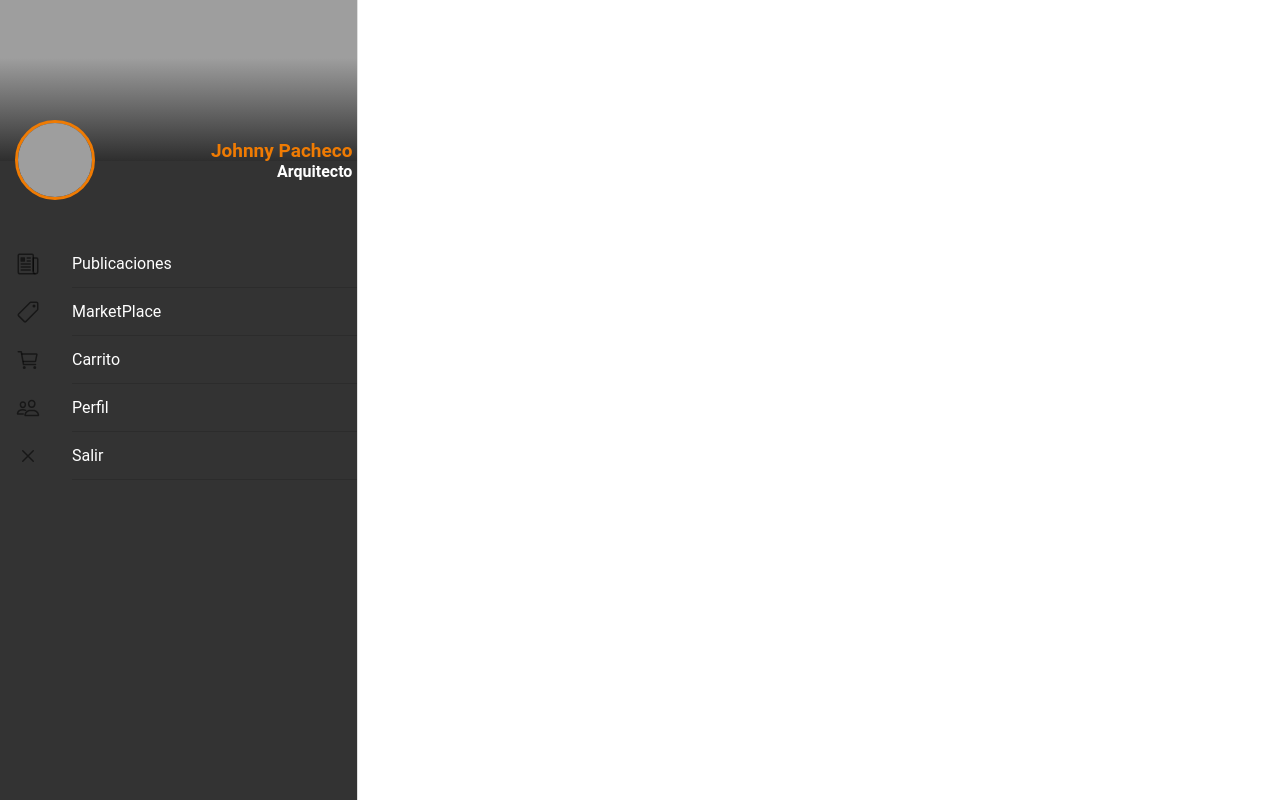
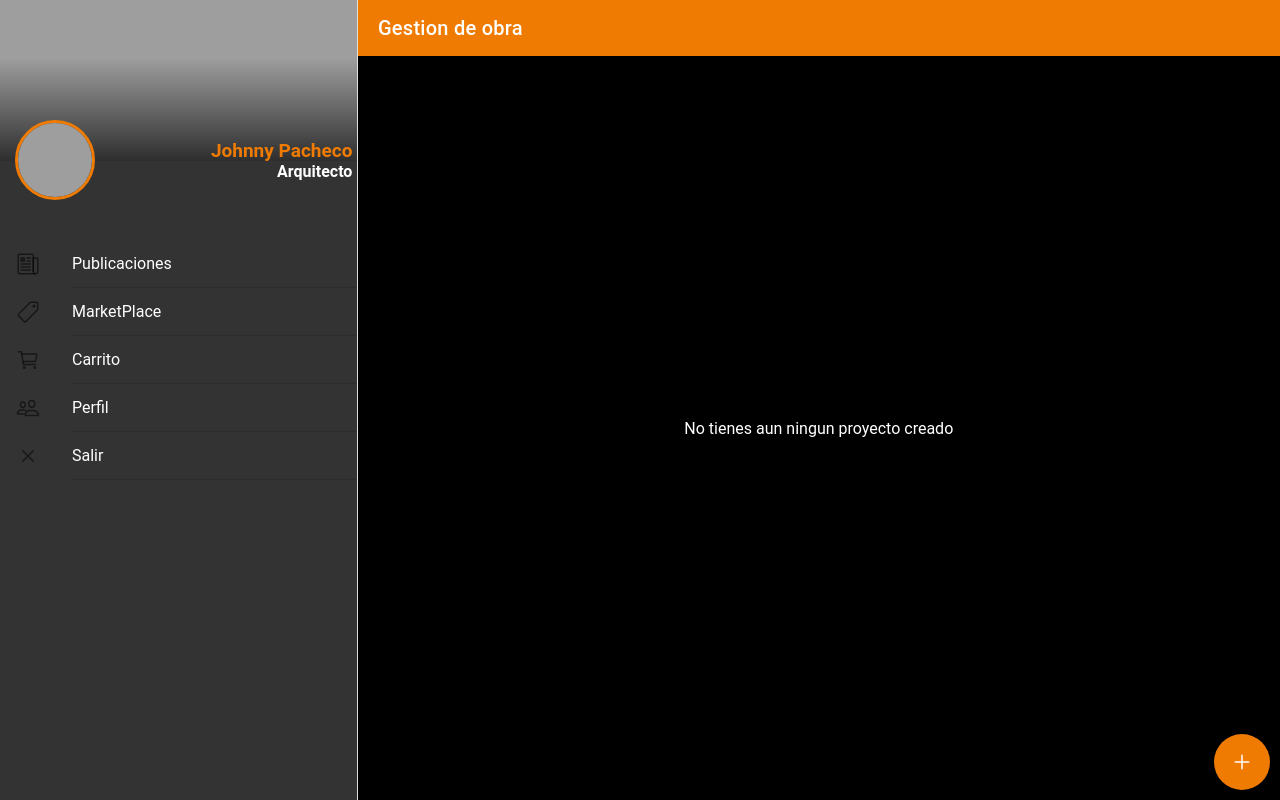
Before and after one commit to dev-120/construclick-app, a React (Create React App) app: page /gestion in a window 1280 px wide. Built offline with nearby package versions, Linux system fonts and the light colour scheme; grey boxes are pictures that could not be loaded.

Commit message:
DOughtnut init

```diff
--- a/package.json
+++ b/package.json
@@ -18,10 +18,12 @@
     "@types/react-dom": "^16.9.10",
     "@types/react-router": "^5.1.11",
     "@types/react-router-dom": "^5.1.7",
+    "chart.js": "^3.3.2",
     "firebase": "^8.5.0",
     "ionicons": "^5.4.0",
     "mime": "^1.6.0",
     "react": "^17.0.1",
+    "react-chartjs-2": "^3.0.3",
     "react-dom": "^17.0.1",
     "react-router": "^5.2.0",
     "react-router-dom": "^5.2.0",
--- a/src/App.tsx
+++ b/src/App.tsx
@@ -13,12 +13,14 @@ import "firebase/auth";
 import Home from "./pages/Home/Home";
 import Posts from "./pages/Posts/Posts";
 import Menu from './components/Menu/Menu';
+import Profile from "./pages/Profile/Profile";
 import ViewPost from './pages/ViewPost/ViewPost';
 import Register from './pages/Register/Register';
+import Management from "./pages/Management/Management";
 import CreatePost from "./pages/CreatePost/CreatePost";
 import MarketPlace from "./pages/MarketPlace/MarketPlace";
 import ProductDetail from "./pages/MarketPlace/ProductDetail";
-import Profile from "./pages/Profile/Profile";
+import ManagementDashboard from "./pages/Management/Dashboard/Dashboard";
 
 /* Core CSS required for Ionic components to work properly */
 import "@ionic/react/css/core.css";
@@ -53,6 +55,8 @@ const Router = (
         <Route exact path="/register" component={Register} />
         <Route exact path="/profile" component={Profile}/>
         <Route exact path="/marketplace" component={MarketPlace} />
+        <Route exact path="/gestion/dashboard" component={ManagementDashboard} />
+        <Route exact path="/gestion" component={Management} />
         <Route exact path="/marketplace/:productId" component={ProductDetail} />
         <Route exact path="/" component={Home} />
       </IonRouterOutlet>
--- /dev/null
+++ b/src/components/Doughnut/Doughnut.css
@@ -0,0 +1,35 @@
+.doughnut_container {
+    display: flex;
+    flex-direction: column;
+    justify-content: space-around;
+    align-items: center;
+    position: relative;
+    box-sizing: border-box;
+}
+
+.title_doughnut{
+    text-align: center;
+    color: #959595;
+    font-size: 14px;
+}
+
+.doughnut_chart_container {
+    width: 90%;
+    height: auto;
+    position: relative;
+}
+
+.doughnut_chart_top {
+    position: absolute;
+    width: 100%;
+    height: 100%;
+    display: flex;
+    justify-content: center;
+    align-items: center;
+    top: 0;
+}
+
+.doughnut_chart_top span {
+    text-align: center;
+    color: #959595;
+}
--- /dev/null
+++ b/src/components/Doughnut/Doughnut.tsx
@@ -0,0 +1,30 @@
+import { Doughnut } from "react-chartjs-2";
+
+import './Doughnut.css';
+
+type Props = {
+  data: any;
+  title: string;
+  classStyle?: string;
+  centerLegend?: string | number;
+};
+
+const DoughnutCustom: React.FC<Props> = ({ data, title, classStyle, centerLegend }) => {
+  return (
+    <div className={"doughnut_container " + classStyle} >
+      <span className="title_doughnut" >{title}</span>
+      <div className="doughnut_chart_container">
+        <Doughnut
+          data={data}
+          type="doughnut"
+          options={{ maintainAspectRatio: true, cutout: 35 }}
+        />
+        <div className="doughnut_chart_top">
+          <span>{centerLegend}</span>
+        </div>
+      </div>
+    </div>
+  );
+};
+
+export default DoughnutCustom;
--- /dev/null
+++ b/src/pages/Management/Dashboard/Dashboard.css
@@ -0,0 +1,12 @@
+.doughnut_dashboard{
+    width: 30vw;
+    height: auto;
+}
+
+.row_dashboard_doughnut{
+    width: 100%;
+    margin-top: 15px;
+    display: flex;
+    align-items: center;
+    justify-content: space-around;
+}
--- /dev/null
+++ b/src/pages/Management/Dashboard/Dashboard.tsx
@@ -0,0 +1,82 @@
+import {
+  IonImg,
+  IonPage,
+  IonIcon,
+  IonButton,
+  IonContent,
+  IonToolbar,
+  IonSegment,
+  IonFab,
+  IonFabButton,
+  IonFabList,
+  IonSegmentButton,
+  IonLabel,
+} from "@ionic/react";
+import React from "react";
+
+import "./Dashboard.css";
+import Header from "../../../components/Header/Header";
+import Doughnut from "../../../components/Doughnut/Doughnut";
+
+type Props = {
+  history: {
+    push: Function;
+  };
+};
+
+const doughnutChartData = (data: any) => ({
+  datasets: [data],
+});
+
+const DashboardPage: React.FC<Props> = () => {
+  return (
+    <IonPage>
+      <Header title="Gestion de obra" />
+      <IonContent className="dashboard_page" >
+        <div className="container-Dashboard">
+          <div className="row_dashboard_doughnut">
+            <Doughnut
+              centerLegend={65 + "%"}
+              classStyle="doughnut_dashboard"
+              title="Avance de proyecto"
+              data={doughnutChartData({
+                backgroundColor: ["#ef7b03", "#F5F5F6"],
+                data: [65, 35],
+              })}
+            />
+            <Doughnut
+              centerLegend={65 + "%"}
+              classStyle="doughnut_dashboard"
+              title="Avance de obra"
+              data={doughnutChartData({
+                backgroundColor: ["#ef7b03", "#F5F5F6"],
+                data: [65, 35],
+              })}
+            />
+          </div>
+          <div className="row_dashboard_doughnut">
+            <Doughnut
+              centerLegend={65 + "%"}
+              classStyle="doughnut_dashboard"
+              title="Presupuesto"
+              data={doughnutChartData({
+                backgroundColor: ["#ef7b03", "#F5F5F6"],
+                data: [65, 35],
+              })}
+            />
+            <Doughnut
+              centerLegend={65 + "%"}
+              classStyle="doughnut_dashboard"
+              title="Tiempo de ejecucion"
+              data={doughnutChartData({
+                backgroundColor: ["#ef7b03", "#F5F5F6"],
+                data: [65, 35],
+              })}
+            />
+          </div>
+        </div>
+      </IonContent>
+    </IonPage>
+  );
+};
+export default DashboardPage;
--- /dev/null
+++ b/src/pages/Management/Management.css
@@ -0,0 +1,19 @@
+.container-management {
+    display: flex;
+    flex-direction: column;
+    justify-content: center;
+    align-items: center;
+    --padding-start: 25px;
+    --padding-end: 25px;
+    --padding-top: 25px;
+    --padding-bottom: 25px;
+    background: #000000;
+    width: 100%;
+    height: 100%;
+}
+
+.empty_project_message {
+    color: white;
+    text-align: center;
+    margin: 0 auto;
+}
--- /dev/null
+++ b/src/pages/Management/Management.tsx
@@ -0,0 +1,39 @@
+import {
+  IonPage,
+  IonIcon,
+  IonContent,
+  IonFab,
+  IonFabButton,
+} from "@ionic/react";
+import React from "react";
+import { add } from "ionicons/icons";
+
+import "./Management.css";
+import Header from "../../components/Header/Header";
+
+type Props = {
+  history: {
+    push: Function;
+  };
+};
+
+const ManagementPage: React.FC<Props> = () => {
+  return (
+    <IonPage>
+      <Header canBack={false} title="Gestion de obra" />
+      <IonContent>
+        <div className="container-management">
+          <span className="empty_project_message">
+            No tienes aun ningun proyecto creado
+          </span>
+        </div>
+        <IonFab vertical="bottom" horizontal="end" slot="fixed">
+          <IonFabButton>
+            <IonIcon icon={add} />
+          </IonFabButton>
+        </IonFab>
+      </IonContent>
+    </IonPage>
+  );
+};
+export default ManagementPage;
```
Also changed, not shown: 1 other file (tests, documents, lock files or other folders).
